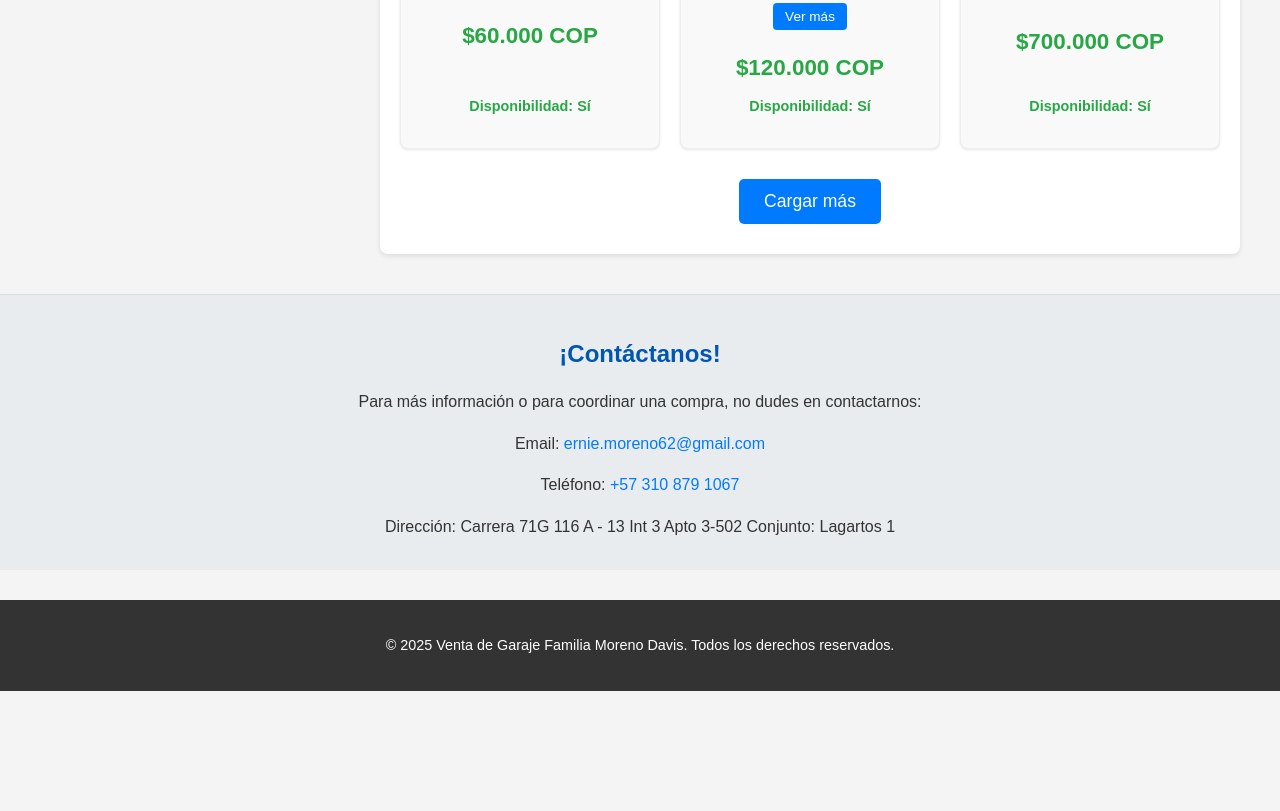
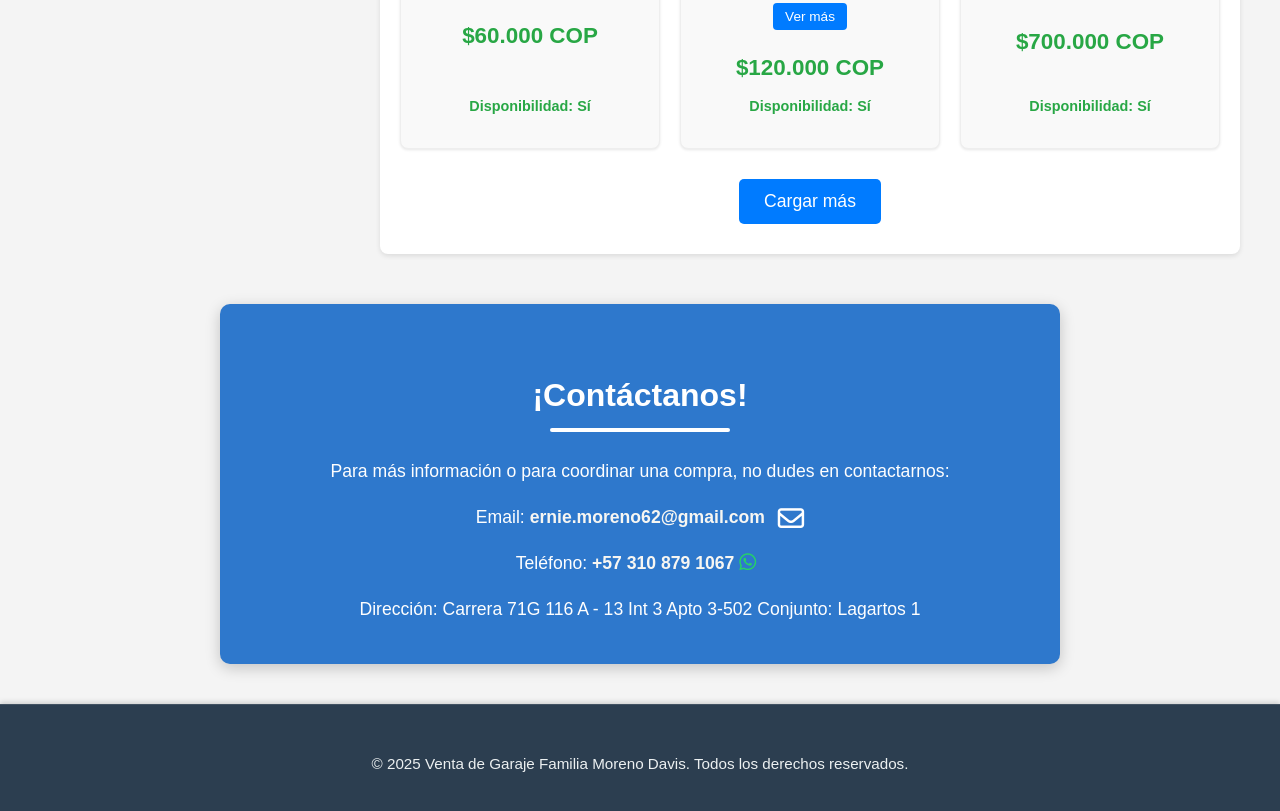
Before and after one commit to ernie62/Venta_de_Garaje, a plain HTML site: page index.html in a window 1280 px wide. Shown: the part 1935-2746 px from the top of the page. Before the commit the page ends 2626 px from the top, so only its background shows below. Drawn offline with Linux system fonts and the light colour scheme.

Commit message:
Update front final version 7/6/2025

```diff
--- a/index.html
+++ b/index.html
@@ -5,6 +5,7 @@
     <meta name="viewport" content="width=device-width, initial-scale=1.0">
     <title>Catálogo - Venta de Garaje Moreno Davis</title>
     <link rel="stylesheet" href="style.css">
+    <link rel="stylesheet" href="https://cdnjs.cloudflare.com/ajax/libs/font-awesome/6.5.1/css/all.min.css" integrity="sha512-DTOQO9RWCH3ppGqcWaEA1BIZOC6xxalwEsw9c2QQeAIftl+Vegovlnee1c9QX4TctnWMn13TZye+giMm8e2LwA==" crossorigin="anonymous" referrerpolicy="no-referrer" />
 </head>
 <body>
 
@@ -65,8 +66,8 @@
     <div class="contact-info">
         <h2>¡Contáctanos!</h2>
         <p>Para más información o para coordinar una compra, no dudes en contactarnos:</p>
-        <p>Email: <a href="mailto:ernie.moreno62@gmail.com">ernie.moreno62@gmail.com</a></p>
-        <p>Teléfono: <a href="tel:+573108791067">+57 310 879 1067</a></p>
+        <p>Email: <a href="mailto:ernie.moreno62@gmail.com"> ernie.moreno62@gmail.com <i class="far fa-envelope"></i></a></p>
+        <p>Teléfono: <a href="https://wa.me/573108791067" target="_blank" rel="noopener noreferrer"> +57 310 879 1067 <i class="fab fa-whatsapp"></i></a></p>
         <p>Dirección: Carrera 71G 116 A - 13 Int 3 Apto 3-502 Conjunto: Lagartos 1</p>
     </div>
 
--- a/style.css
+++ b/style.css
@@ -362,41 +362,114 @@ header {
     color: #721c24;
 }
 
-/* Contact Info */
+
+/* Contact Info Section Styling */
 .contact-info {
+    background-color: #2e78cc; /* Vibrant green background to make it "pop" */
+    padding: 40px 20px; /* Increased padding for more breathing room */
+    margin-top: 50px; /* More space from the main content */
+    border-radius: 10px; /* Softly rounded corners */
+    box-shadow: 0 4px 15px rgba(0,0,0,0.2); /* More prominent shadow for depth */
     text-align: center;
-    margin-top: 40px;
-    padding: 20px;
-    background-color: #e9ecef;
-    border-top: 1px solid #ddd;
+    /* Removed border as the new background color provides enough distinction */
+    max-width: 800px;
+    margin-left: auto;
+    margin-right: auto;
 }
 
 .contact-info h2 {
-    color: #0056b3;
-    margin-bottom: 15px;
+    color: #fff; /* White heading for high contrast */
+    font-size: 2em;
+    margin-bottom: 25px;
+    position: relative;
+    padding-bottom: 10px;
+}
+
+/* Decorative underline for the h2 heading */
+.contact-info h2::after {
+    content: '';
+    position: absolute;
+    left: 50%;
+    bottom: 0;
+    transform: translateX(-50%);
+    width: 180px;
+    height: 4px;
+    background-color: #fff; /* White underline for contrast */
+    border-radius: 2px;
 }
 
 .contact-info p {
-    margin-bottom: 10px;
+    font-size: 1.1em;
+    color: #fefefe; /* Very light text for paragraphs */
+    margin-bottom: 18px;
+}
+
+/* Adjust margin for the last paragraph in the contact info */
+.contact-info p:last-of-type {
+    margin-bottom: 0;
 }
 
 .contact-info a {
-    color: #007bff;
+    color: #f7f6f2; /* Bright yellow for links to truly "pop" on green */
     text-decoration: none;
+    font-weight: 600;
+    transition: color 0.3s ease, text-decoration 0.3s ease;
 }
 
 .contact-info a:hover {
+    color: #ffe000; /* Slightly different yellow on hover */
     text-decoration: underline;
 }
 
+/* Styling for the WhatsApp icon */
+.contact-info a i.fab.fa-whatsapp {
+    margin-right: 8px;
+    color: #fff; /* White WhatsApp icon on green background */
+    font-size: 1.1em;
+}
+
+
+/* NEW Styling for the Email icon */
+.contact-info a i.far.fa-envelope {
+    margin-left: 8px;
+    color: #ffffff; /* Bright yellow to match link text */
+    font-size: 1.5em; /* Same size as WhatsApp icon for consistency */
+    vertical-align: middle; /* Align icon better with text */
+}
+
+/* Styling for the WhatsApp icon */
+.contact-info a i.fab.fa-whatsapp {
+    margin-right: 8px; /* Space between icon and text */
+    color: #25D366; /* Official WhatsApp green color */
+    font-size: 1.1em; /* Slightly larger icon to match text size */
+}
 /* Footer */
+/* Footer Styles */
 footer {
     text-align: center;
-    padding: 20px;
-    margin-top: 30px;
-    background-color: #333;
-    color: white;
-    font-size: 0.9em;
+    padding: 30px 20px; /* Increased vertical padding */
+    margin-top: 40px; /* More space from the contact info section */
+    background-color: #2c3e50; /* A dark bluish-gray for a modern look */
+    color: #ecf0f1; /* Light grayish-blue for text, good contrast */
+    font-size: 0.95em; /* Slightly larger font */
+    line-height: 1.8; /* Improved readability for text */
+    box-shadow: 0 -2px 5px rgba(0,0,0,0.15); /* Subtle shadow on top for separation */
+    border-top: 1px solid rgba(255,255,255,0.1); /* Very subtle top border */
+}
+
+footer p {
+    margin-bottom: 8px; /* Adjust spacing between paragraphs in the footer */
+}
+
+footer a {
+    color: #3498db; /* A vibrant blue for links to stand out */
+    text-decoration: none;
+    transition: color 0.3s ease; /* Smooth transition for hover effect */
+}
+
+footer a:hover {
+    color: #5dade2; /* Lighter blue on hover */
+    text-decoration: underline; /* Add underline on hover */
 }
 
 /* Modal Styles */
```
